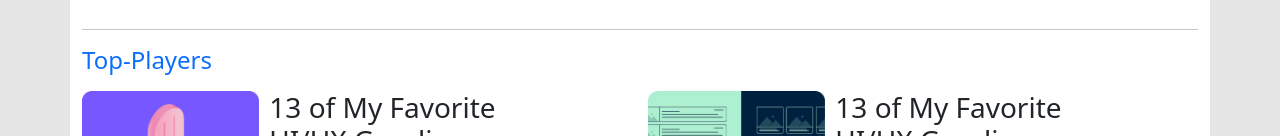
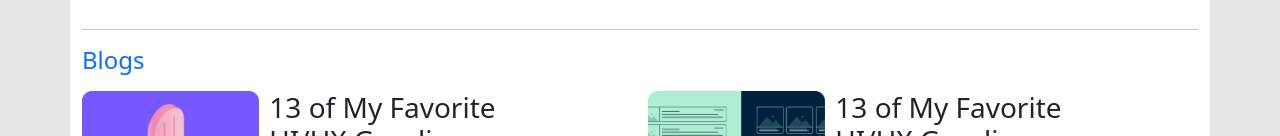
Before and after one commit to sabbir-2000/leader-board-Bootstrap, a plain HTML site: page index.html in a window 1280 px wide. Shown: the part 284-420 px from the top of the page. Drawn offline with Linux system fonts and the light colour scheme.

Commit message:
blogs added

```diff
--- a/index.html
+++ b/index.html
@@ -94,7 +94,7 @@
             <hr>
             <!-- Blog contain -->
             <div>
-                <h4 class="text-primary mt-2 mb-3">Top-Players</h4>
+                <h4 class="text-primary mt-2 mb-3">Blogs</h4>
                 <div class="row g-3 pb-2">
                     <div class="col-md-12 col-lg-6 d-flex">
                         <div class="row">
```
